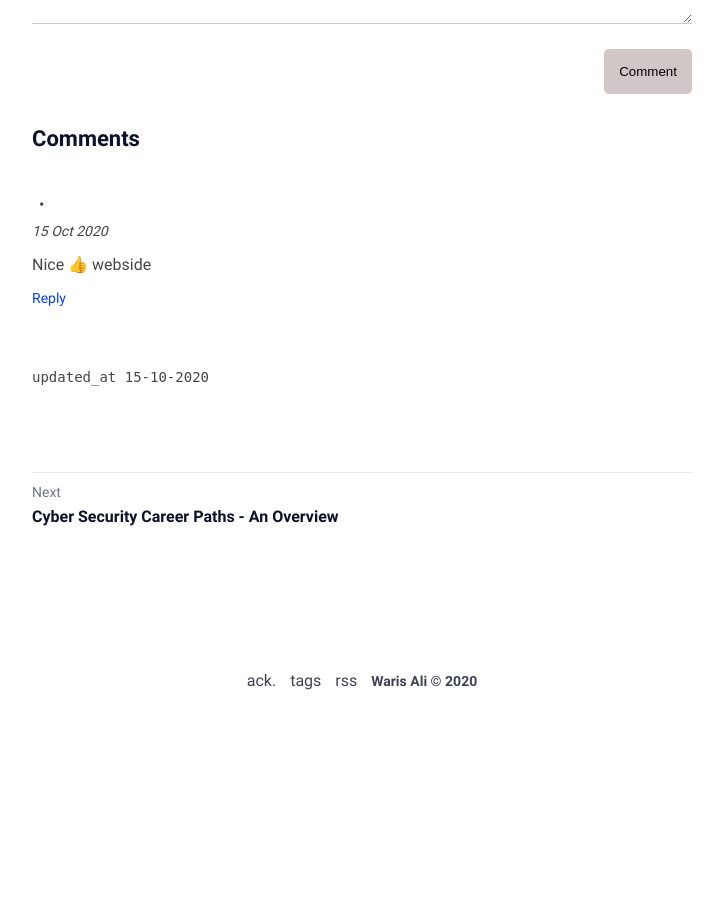
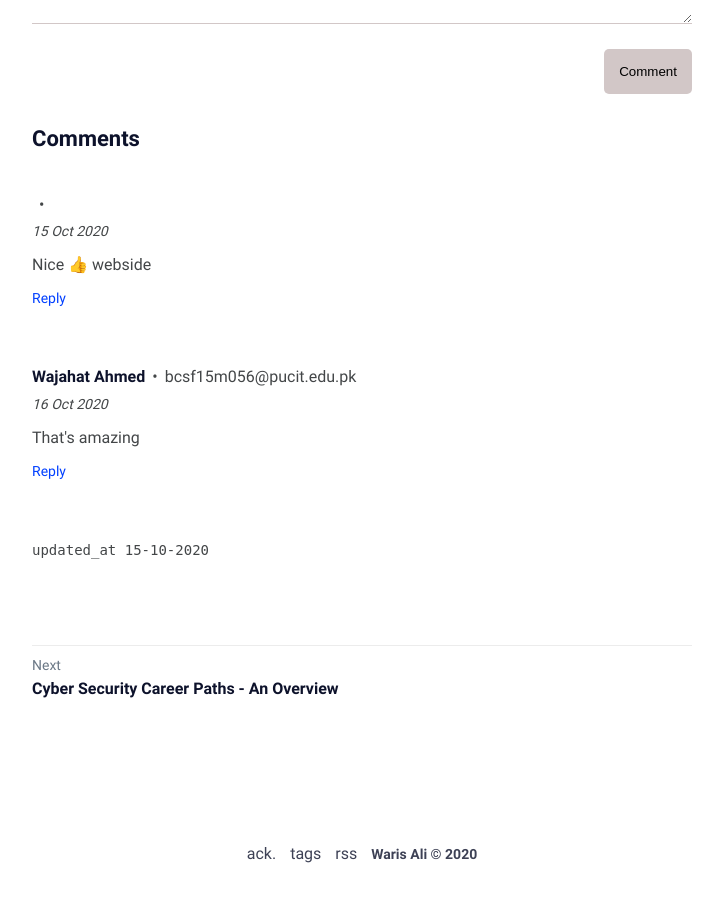
Before and after one commit to Waris-Ali-Tech/warisali.tech, a Jekyll site: the page built from _posts/2019-07-21-which-career-should-you-persue-in-it/2019-07-21-which-career-should-you-pursue-in-it.md, in a window 1280 px wide and 900 px high, scrolled down 3075 px. Shown: the whole window, without its empty margins (278-1001 px from the left). Built offline with Jekyll 4.4.1, drawn with Linux system fonts in a browser that asks for light colours; some web fonts are replaced; before the commit the page ends 3803 px from its top, so only the background shows below that.

Commit message:
comment: Wajahat Ahmed on which-career-should-you-pursue-in-it

```diff
--- a/_data/comments.yml
+++ b/_data/comments.yml
@@ -8,3 +8,11 @@ which-career-should-you-pursue-in-it:
     email: ''
     replies: []
     id: cebebd29-24b2-4169-80ff-c22cf87eb87d
+  1d987d85-1353-4f69-a53b-45e55d8e5202:
+    post: which-career-should-you-pursue-in-it
+    name: Wajahat Ahmed
+    comment: 'That''s amazing '
+    timestamp: 16 Oct 2020
+    email: bcsf15m056@pucit.edu.pk
+    replies: []
+    id: 1d987d85-1353-4f69-a53b-45e55d8e5202
```
